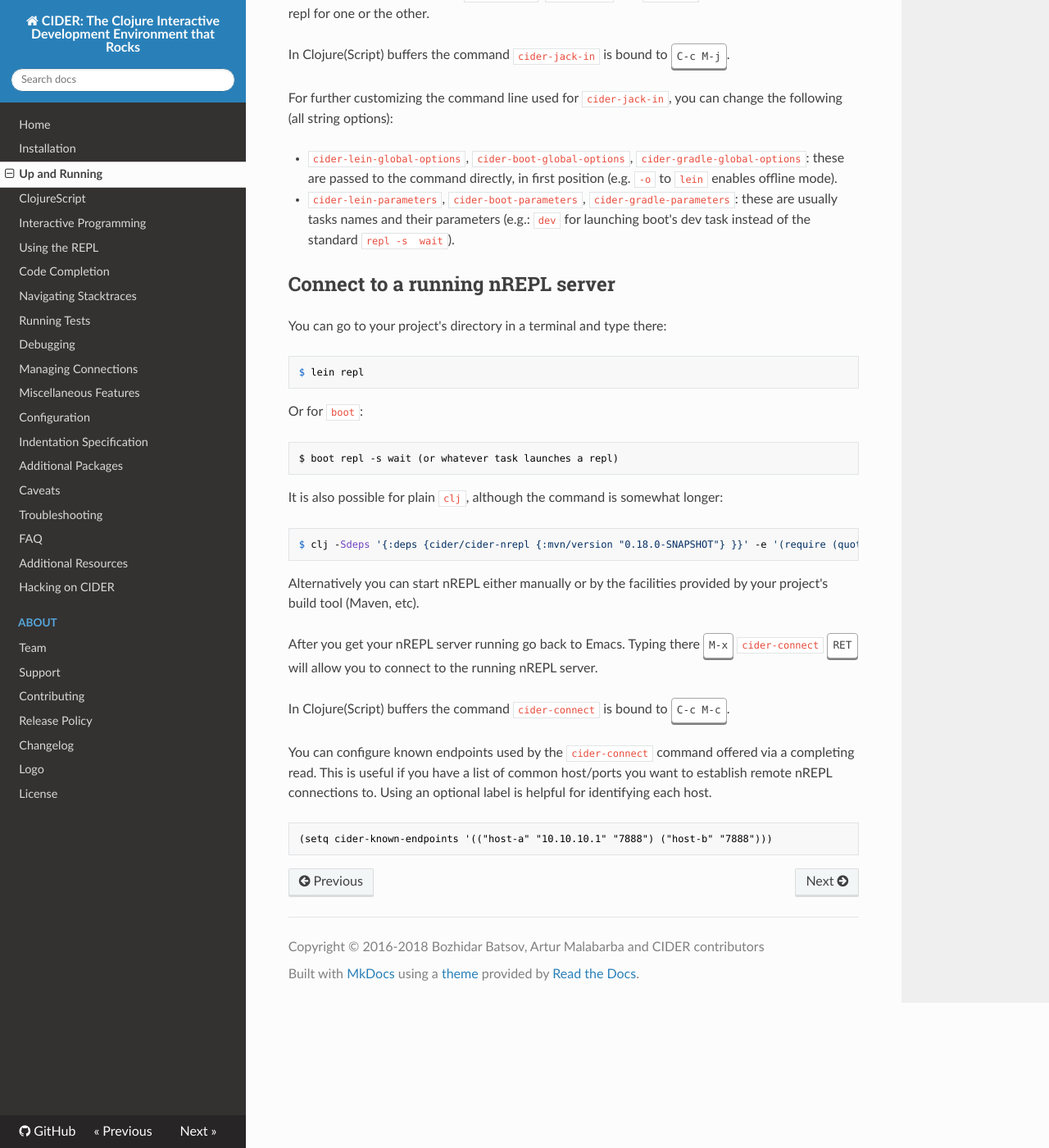
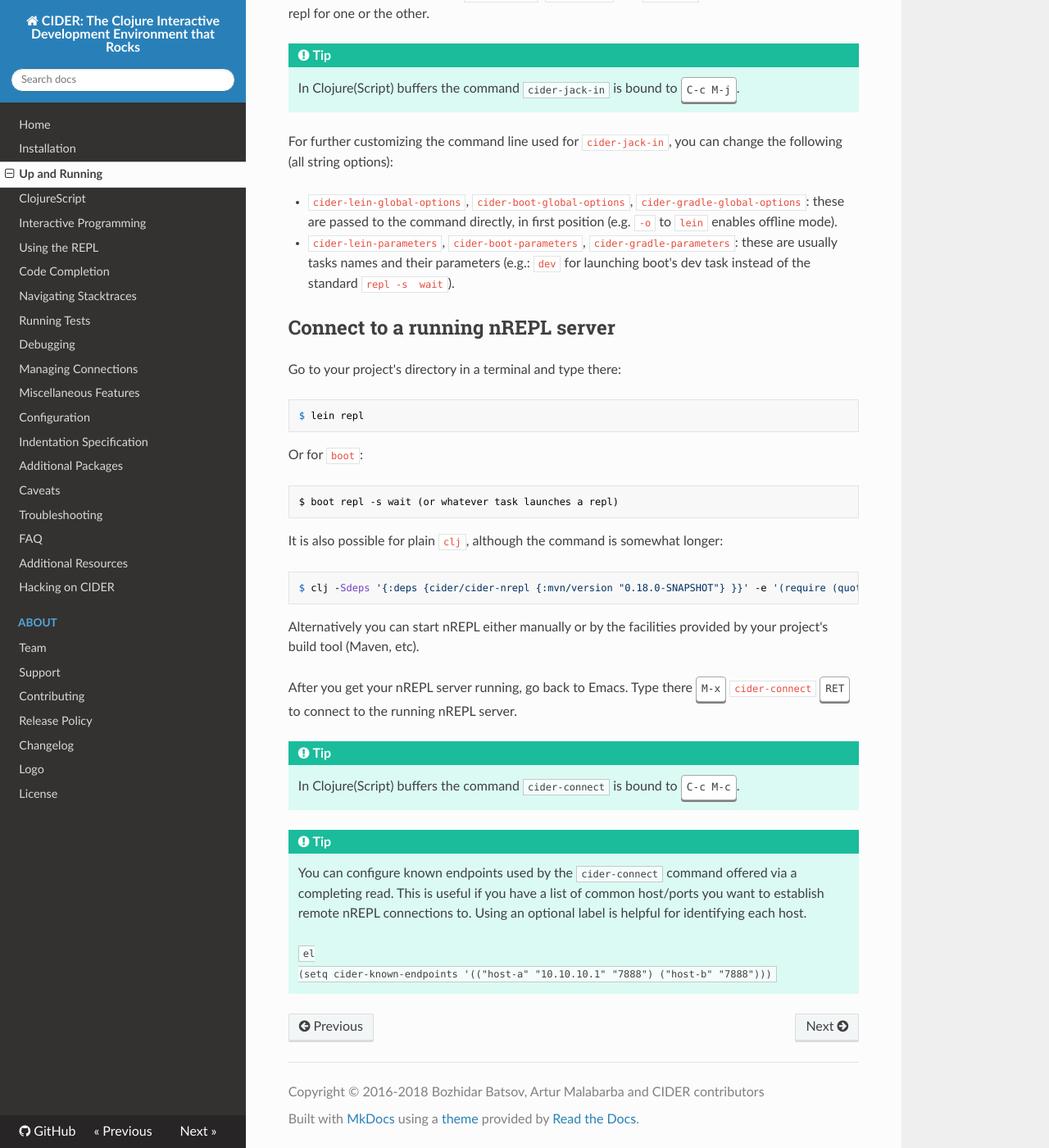
Before and after one commit to clojure-emacs/cider, an MkDocs documentation site: the page built from doc/up_and_running.md, in a window 1280 px wide and 1400 px high, scrolled down 910 px. Shown: the whole window at 82% size. Built offline with MkDocs 1.6.1, drawn with Linux system fonts in a browser that asks for light colours; nearby versions of some CDN libraries; old or Windows-style settings are respelled for this version of MkDocs.

Commit message:
Improve a bit the "Up and Running" section of the manual

````diff
--- a/doc/up_and_running.md
+++ b/doc/up_and_running.md
@@ -39,7 +39,10 @@ visit any file in it. This option is also useful if your project contains some
 combination of `project.clj`, `build.boot` and `deps.edn` and you want to launch
 a repl for one or the other.
 
-In Clojure(Script) buffers the command `cider-jack-in` is bound to <kbd>C-c M-j</kbd>.
+
+!!! Tip
+
+    In Clojure(Script) buffers the command `cider-jack-in` is bound to <kbd>C-c M-j</kbd>.
 
 For further customizing the command line used for `cider-jack-in`, you can
 change the following (all string options):
@@ -49,7 +52,7 @@ change the following (all string options):
 
 ## Connect to a running nREPL server
 
-You can go to your project's directory in a terminal and type there:
+Go to your project's directory in a terminal and type there:
 
 ```
 $ lein repl
@@ -67,20 +70,24 @@ It is also possible for plain `clj`, although the command is somewhat longer:
 $ clj -Sdeps '{:deps {cider/cider-nrepl {:mvn/version "0.18.0-SNAPSHOT"} }}' -e '(require (quote cider-nrepl.main)) (cider-nrepl.main/init ["cider.nrepl/cider-middleware"])'
 ```
 
-Alternatively you can start nREPL either manually or by the facilities provided by your
-project's build tool (Maven, etc).
+Alternatively you can start nREPL either manually or by the facilities
+provided by your project's build tool (Maven, etc).
 
-After you get your nREPL server running go back to Emacs.  Typing there
-<kbd>M-x</kbd> `cider-connect` <kbd>RET</kbd> will allow you to connect to the
+After you get your nREPL server running, go back to Emacs.  Type there
+<kbd>M-x</kbd> `cider-connect` <kbd>RET</kbd> to connect to the
 running nREPL server.
 
-In Clojure(Script) buffers the command `cider-connect` is bound to <kbd>C-c M-c</kbd>.
+!!! Tip
 
-You can configure known endpoints used by the `cider-connect` command offered
-via a completing read. This is useful if you have a list of common host/ports
-you want to establish remote nREPL connections to. Using an optional label is
-helpful for identifying each host.
+    In Clojure(Script) buffers the command `cider-connect` is bound to <kbd>C-c M-c</kbd>.
 
-```el
-(setq cider-known-endpoints '(("host-a" "10.10.10.1" "7888") ("host-b" "7888")))
-```
+!!! Tip
+
+    You can configure known endpoints used by the `cider-connect` command offered
+    via a completing read. This is useful if you have a list of common host/ports
+    you want to establish remote nREPL connections to. Using an optional label is
+    helpful for identifying each host.
+
+    ```el
+    (setq cider-known-endpoints '(("host-a" "10.10.10.1" "7888") ("host-b" "7888")))
+    ```
````
